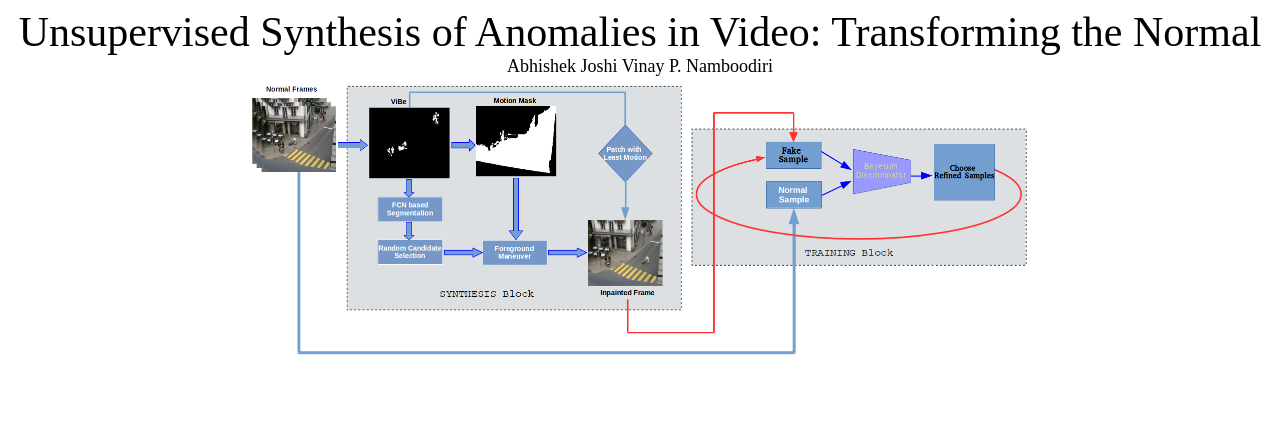
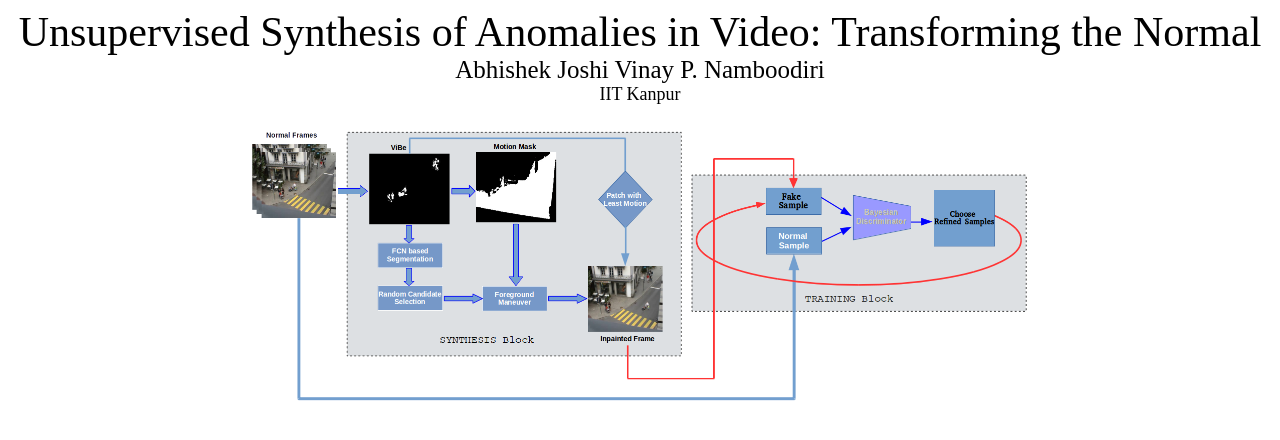
Before and after one commit to DelTA-Lab-IITK/VideoAnomalySynthesis, a plain HTML site: page index.html in a window 1280 px wide. Drawn offline with Linux system fonts and the light colour scheme.

Commit message:
Update index.html

```diff
--- a/index.html
+++ b/index.html
@@ -1,3 +1,6 @@
 <center> <span style="font-size:42px">Unsupervised Synthesis of Anomalies in Video: Transforming the Normal</span> </center>
-<center> <span style="font-size:18px">Abhishek Joshi   Vinay P. Namboodiri</span> </center>
+<center> <span style="font-size:25px">Abhishek Joshi   Vinay P. Namboodiri</span> </center>
+<center> <span style="font-size:18px">IIT Kanpur</span> </center>
+
+<br>
 <center> 	<img class="rounded" src="./imgs/Bayesian.png" height="300px">  <br>	</center>
```
